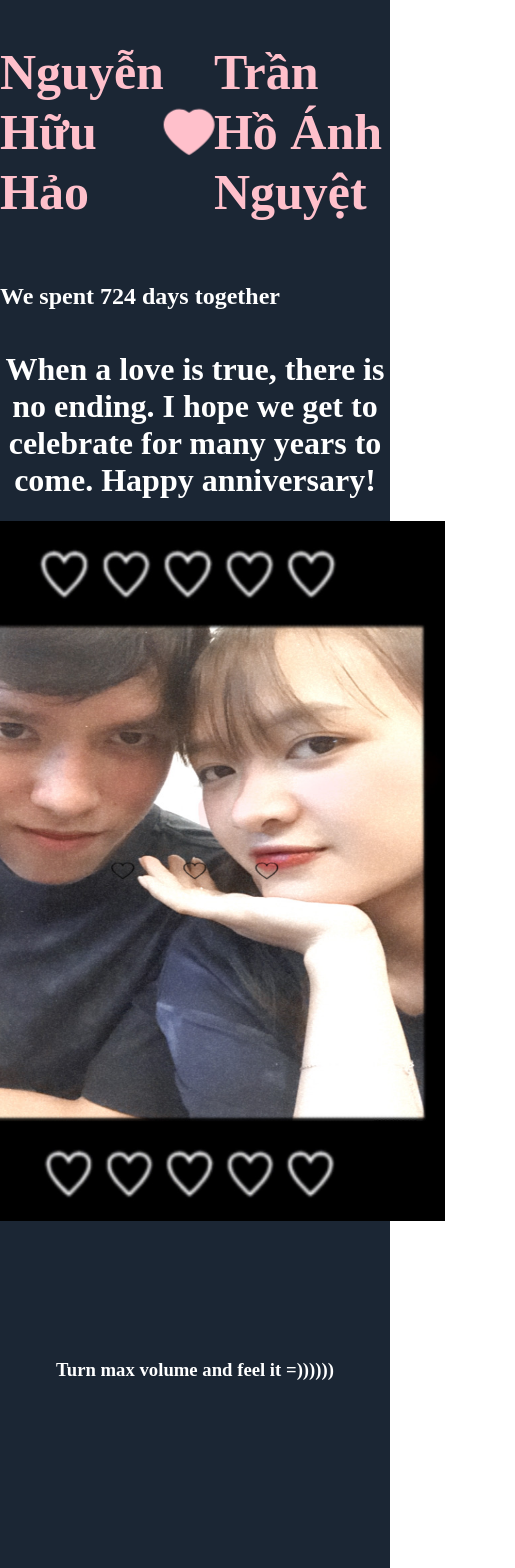
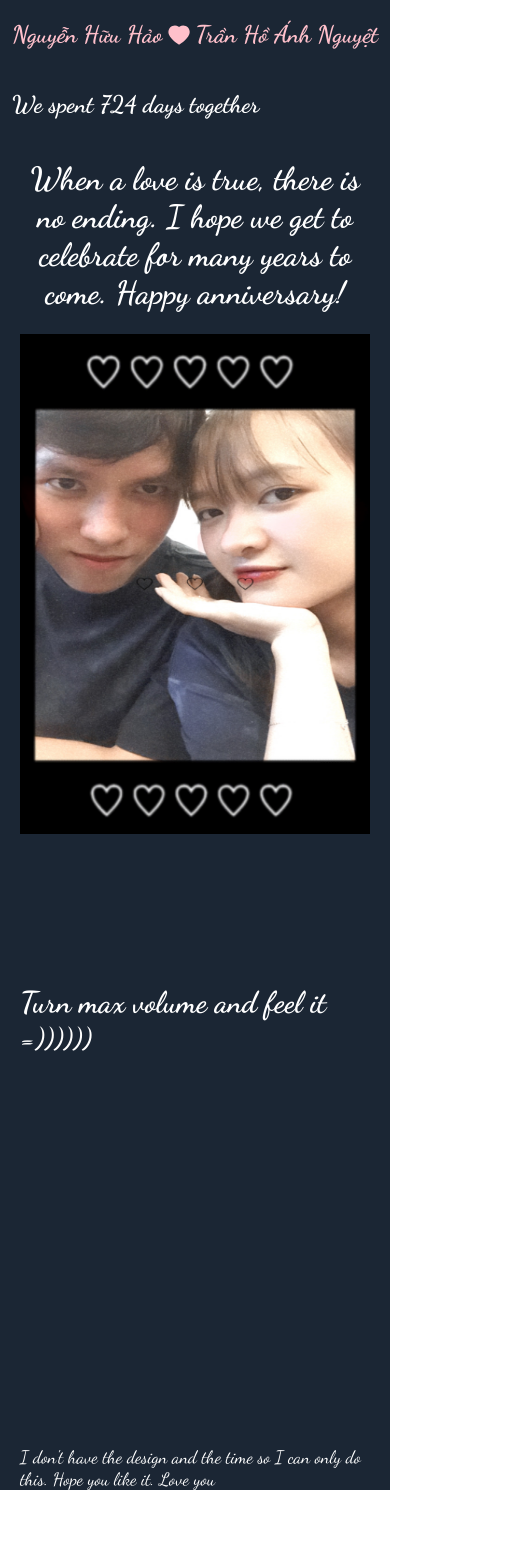
Before and after one commit to HaoNguyen2311/our-moment, a React (Create React App) app: page / in a window 390 px wide. Shown: the top 1568 px of the page, 515 px wide, since content can reach past the window. After the commit the page ends 1490 px from the top, so only its background shows below. Built offline with nearby package versions, Linux system fonts and the light colour scheme.

Commit message:
add footer

```diff
--- a/src/App.js
+++ b/src/App.js
@@ -2,6 +2,7 @@ import Header from "./components/Header/Header";
 import DateTimeSection from "./components/DateTimeSetion/DateTimeSetion";
 import TitleImage from "./components/TitleImage/TitleImage";
 import VideoSection from "./components/VideoSection/VideoSection";
+import Footer from "./components/Footer/Footer";
 import "./App.scss";
 
 function App() {
@@ -11,6 +12,7 @@ function App() {
       <DateTimeSection />
       <TitleImage />
       <VideoSection />
+      <Footer />
     </div>
   );
 }
--- a/src/App.scss
+++ b/src/App.scss
@@ -1,10 +1,10 @@
 html, body {
   height: 100%;
   margin: 0;
+  font-family: 'Dancing Script', cursive;
 }
 
 .App {
-  // background-image: url('./access//images/pexels-artem-saranin-1496372.jpg');
   background-color: #1b2634;
   color: white;
 }
--- a/src/components/DateTimeSetion/DateTimeSetion.scss
+++ b/src/components/DateTimeSetion/DateTimeSetion.scss
@@ -10,3 +10,9 @@
     }
   }
 }
+
+@media screen and (max-width:767px) {
+  .date-time-section{
+    padding-inline: 12px;
+  }
+}
--- /dev/null
+++ b/src/components/Footer/Footer.js
@@ -0,0 +1,12 @@
+import "./Footer.scss";
+
+const Footer = () => {
+  return (
+    <div className="footer">
+      I don't have the design and the time so I can only do this. Hope you like
+      it. Love you
+    </div>
+  );
+};
+
+export default Footer;
--- /dev/null
+++ b/src/components/Footer/Footer.scss
@@ -0,0 +1,12 @@
+.footer{
+  max-width: 500px;
+  margin: auto;
+  font-size: 30px;
+}
+
+@media screen and (max-width:767px) {
+  .footer{
+    padding-inline: 20px;
+    font-size: 18px;
+  }
+}
--- a/src/components/Header/Header.scss
+++ b/src/components/Header/Header.scss
@@ -1,3 +1,5 @@
+@import url('https://fonts.googleapis.com/css2?family=Dancing+Script:wght@400;500;600;700&display=swap');
+
 .header-section{
   color: pink;
   max-width: 1200px;
@@ -15,6 +17,19 @@
   }
 }
 
+@media screen and (max-width:767px) {
+  .header-section{
+    padding-inline: 12px;
+    h2{
+      font-size: 24px;
+      line-height: 30px;
+    }
+    span{
+      font-size: 20px;
+    }
+  }
+}
+
 @keyframes scale-heart {
   0% {
       transform: scale(1.0);
--- a/src/components/TitleImage/TitleImage.scss
+++ b/src/components/TitleImage/TitleImage.scss
@@ -12,3 +12,14 @@
     text-align: center;
   }
 }
+
+@media screen and (max-width:767px) {
+  .title-and-image{
+    padding-inline: 12px;
+    padding-inline:20px ;
+    img{
+      width: 100%;
+      height: 500px;
+    }
+  }
+}
--- a/src/components/VideoSection/VideoSection.js
+++ b/src/components/VideoSection/VideoSection.js
@@ -17,6 +17,7 @@ const VideoSection = () => {
     <div className="video-section">
       <h3>Turn max volume and feel it =))))))</h3>
       <ReactPlayer
+        width="100%"
         onPlay={onPlay}
         onPause={onPause}
         onEnded={onEnded}
@@ -26,7 +27,7 @@ const VideoSection = () => {
       <div className="music">
         <ReactPlayer
           playing={isPlaying}
-          url="https://www.youtube.com/watch?v=X-y4oROr_Zw&ab_channel=TheVibeGuide"
+          url="https://www.youtube.com/watch?v=4nVyAmssUbQ&ab_channel=Singwithme"
         />
       </div>
     </div>
--- a/src/components/VideoSection/VideoSection.scss
+++ b/src/components/VideoSection/VideoSection.scss
@@ -1,12 +1,21 @@
 .video-section{
-  max-width: 1200px;
+  max-width: 700px;
   margin: auto;
   display: flex;
   align-items: center;
   justify-content: center;
   margin-top: 120px;
   flex-direction: column;
+  h3{
+    font-size: 30px;
+  }
 }
 .music{
   display: none;
 }
+
+@media screen and (max-width:767px) {
+  .video-section{
+    padding-inline: 20px;
+  }
+}
```
